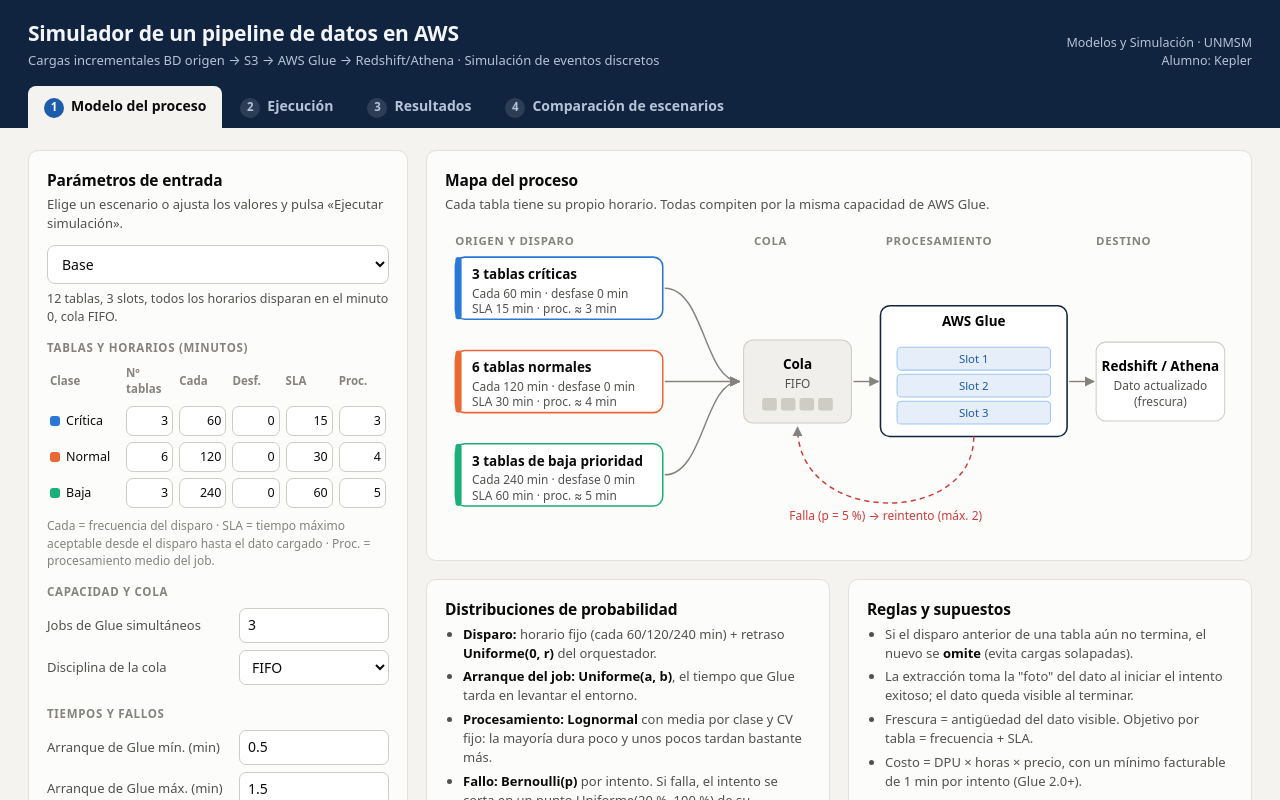
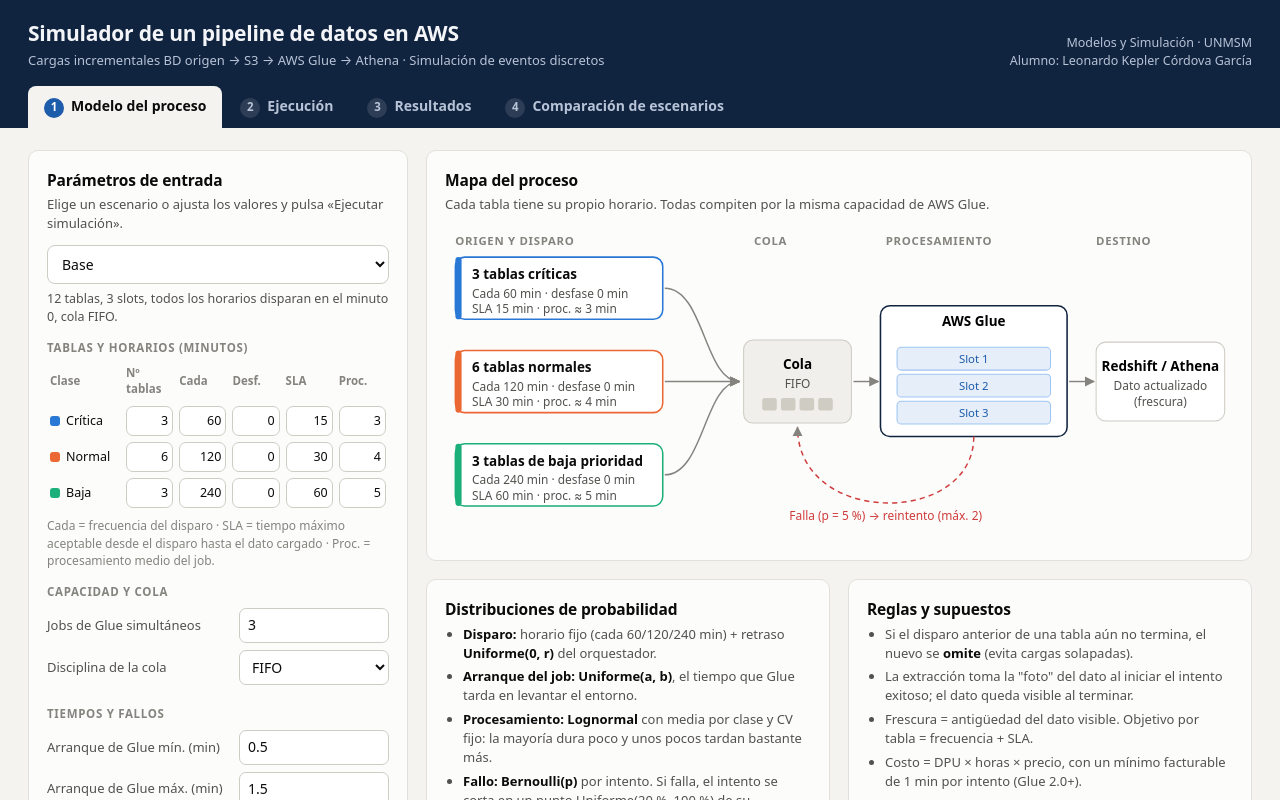
Before and after one commit to leonardoCordovaG/simulador-pipeline-datos, a plain HTML site: page index.html in a window 1280 px wide. Shown: the top 800 px of the page. Drawn offline with Linux system fonts and the light colour scheme.

Commit message:
Correccion nombre alumno

```diff
--- a/index.html
+++ b/index.html
@@ -123,9 +123,9 @@ footer{color:var(--muted);font-size:12px;text-align:center;padding:10px 0 30px}
   <div class="row">
     <div>
       <h1>Simulador de un pipeline de datos en AWS</h1>
-      <div class="sub">Cargas incrementales BD origen → S3 → AWS Glue → Redshift/Athena · Simulación de eventos discretos</div>
+      <div class="sub">Cargas incrementales BD origen → S3 → AWS Glue → Athena · Simulación de eventos discretos</div>
     </div>
-    <div class="meta">Modelos y Simulación · UNMSM<br>Alumno: Kepler</div>
+    <div class="meta">Modelos y Simulación · UNMSM<br>Alumno: Leonardo Kepler Córdova García</div>
   </div>
   <nav class="tabs" id="tabs">
     <button class="tab on" data-p="modelo"><span class="num">1</span>Modelo del proceso</button>
```
